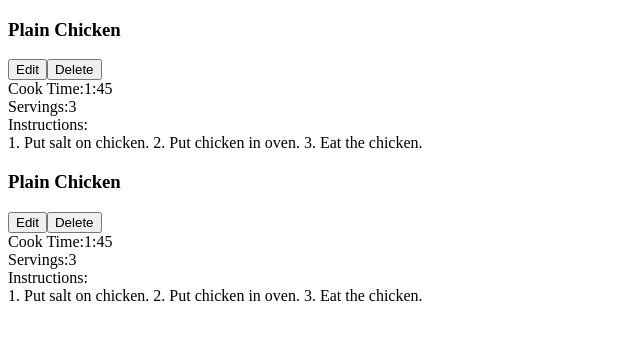
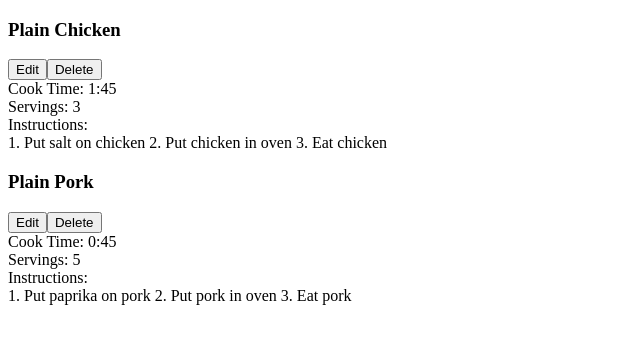
Before and after one commit to arslans-cipher/react_counter, a React (Create React App) app: page / in a window 1280 px wide. Shown: the top 344 px of the page, without its empty margins (0-640 px from the left). Built offline with nearby package versions, Linux system fonts and the light colour scheme.

Commit message:
change static to dynamic data

```diff
--- a/src/Recipe.js
+++ b/src/Recipe.js
@@ -1,27 +1,23 @@
-const Recipe = () => {
+const Recipe = ( {name, cookTime, servings, instructions } ) => {
   return <>
     <div>
-      <h3>Plain Chicken</h3>
+      <h3>{name}</h3>
       <div>
         <button>Edit</button>
         <button>Delete</button>
       </div>
     </div>
     <div>
-      <span>Cook Time:</span>
-      <span>1:45</span>
+      <span>Cook Time: </span>
+      <span>{cookTime}</span>
     </div>
     <div>
-      <span>Servings:</span>
-      <span>3</span>
+      <span>Servings: </span>
+      <span>{servings}</span>
     </div>
     <div>
       <span>Instructions:</span>
-      <div>
-        1. Put salt on chicken.
-        2. Put chicken in oven.
-        3. Eat the chicken.
-      </div>
+      <div>{instructions}</div>
     </div>
     <div>
 
```
